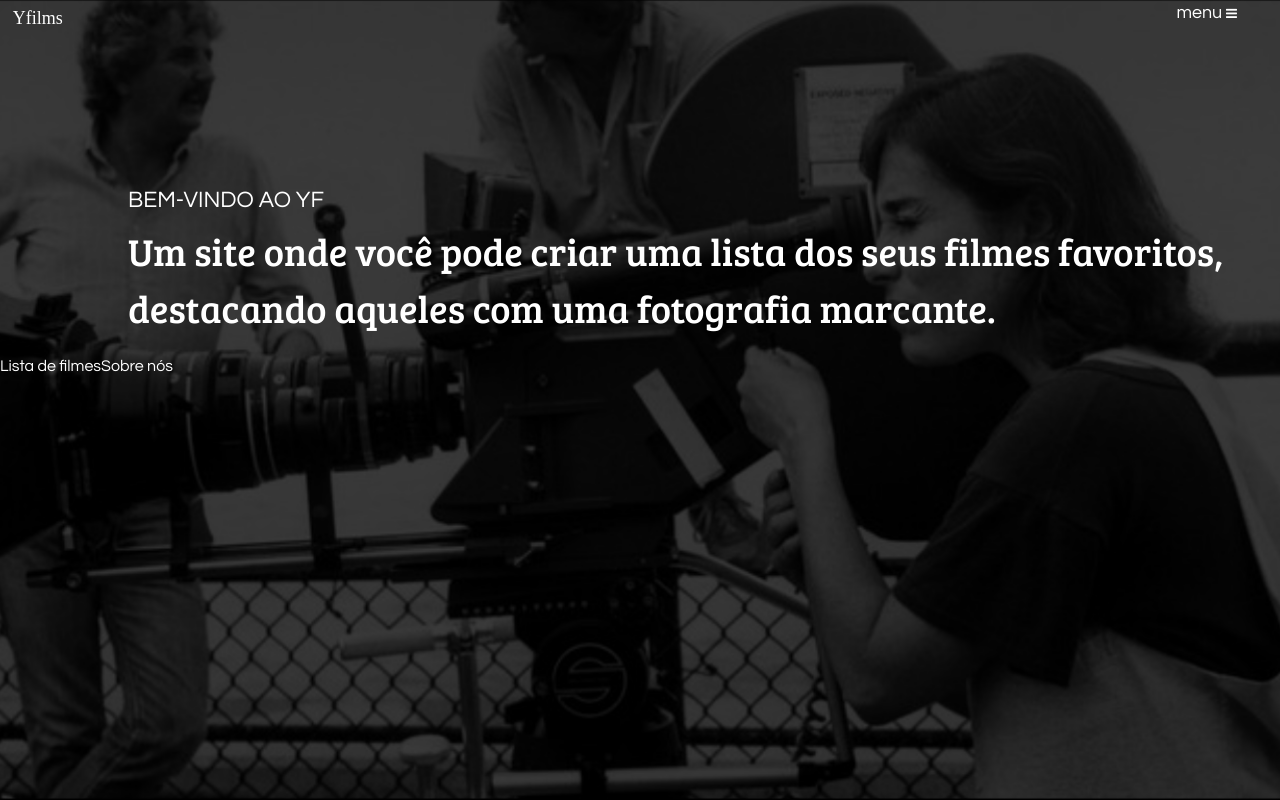
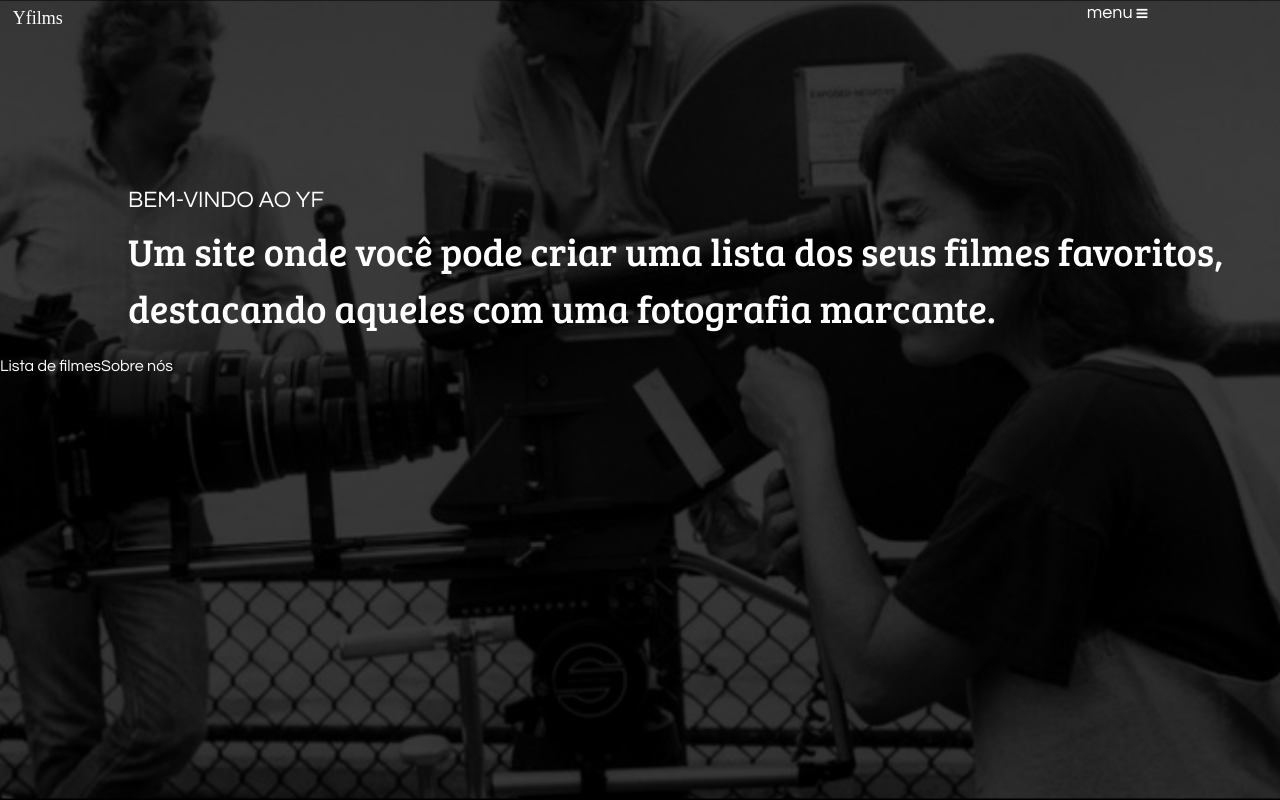
Before and after one commit to Rafadfonseca/Yfilms, a PHP site: page / in a window 1280 px wide. Run offline with PHP 8.4, Linux system fonts and the light colour scheme; some web fonts are replaced.

Commit message:
main css

```diff
--- a/style.css
+++ b/style.css
@@ -56,7 +56,6 @@ ul li a{
     text-decoration: none;
     font-size: 1.4vw;
     font-family: "Questrial", sans-serif;
-    margin-left: 7vw;
 }
 ul li ul.dropdown li{
     display: block;
@@ -101,7 +100,6 @@ ul li a img#img1{
     font-size: 1.8vw;
     margin-top: 20vh;
     margin-left: 10vw;
-    width: ;
 }
 #primeirot p {
     color: white;
@@ -114,3 +112,6 @@ ul li a img#img1{
     font-family: "Questrial", sans-serif;
     float: left;
 }
+/* Main começou*/
+
+/* Main acabou*/
```
